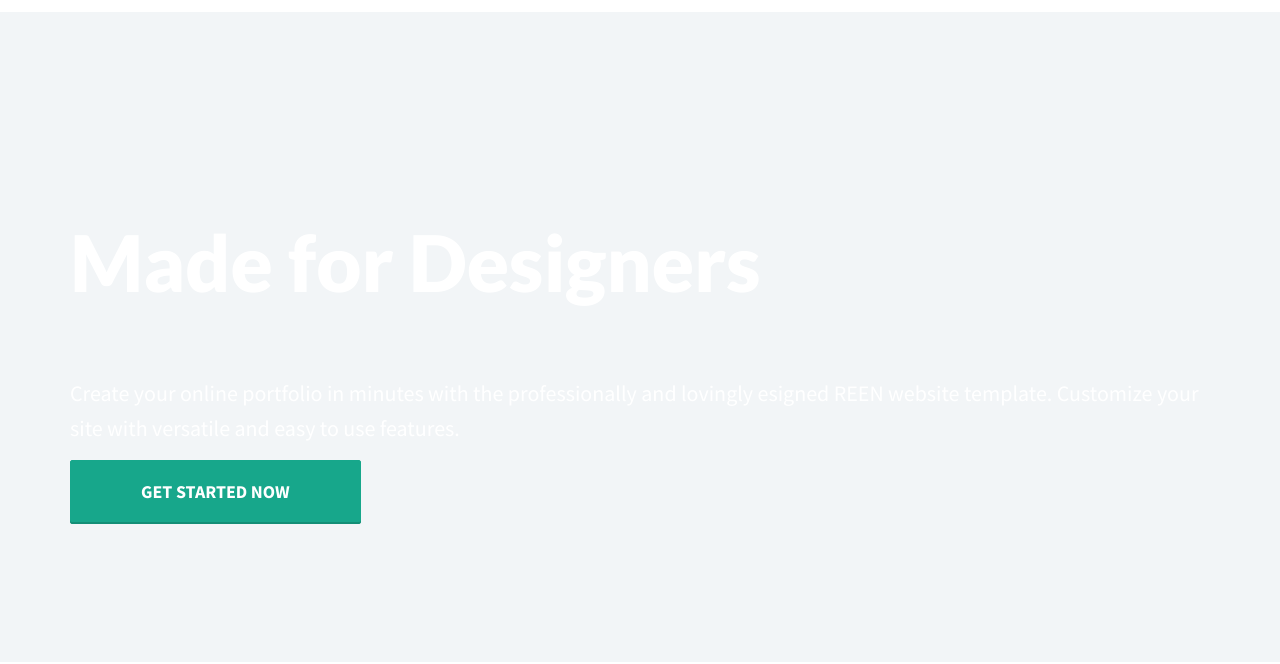
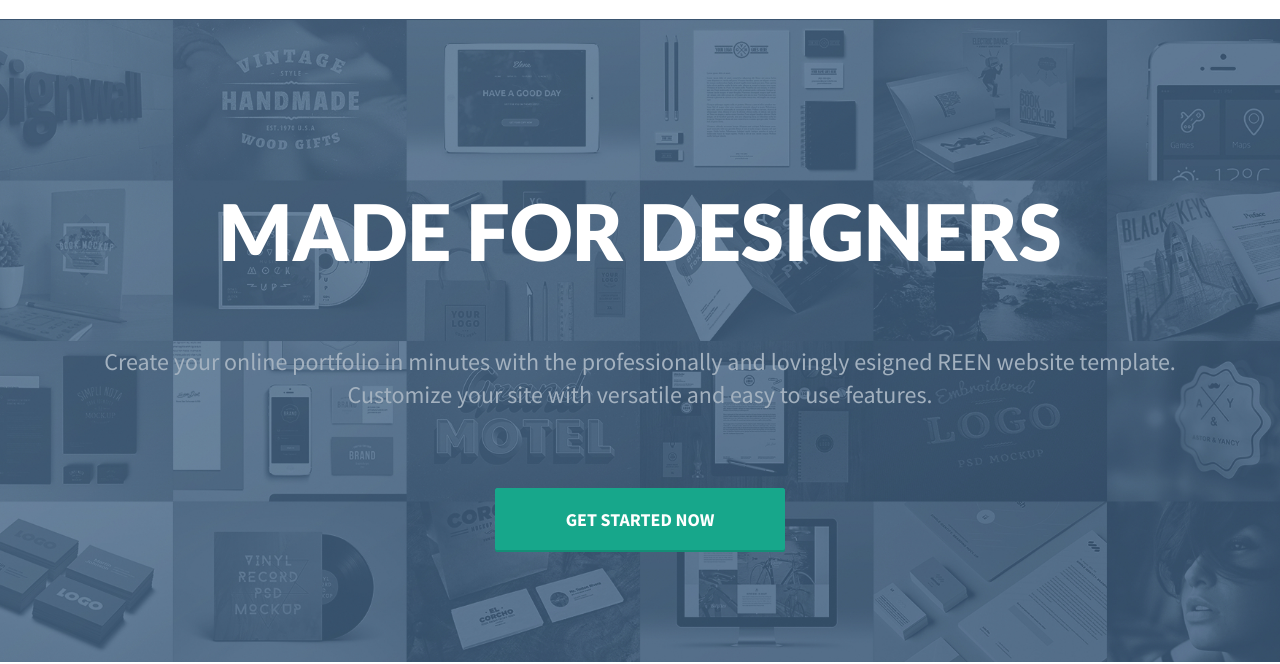
Before and after one commit to denistrator/spalah-lessons--task-11, a website: page index.html in a window 1280 px wide. Shown: the part 139-803 px from the top of the page. Drawn offline with nearby package versions, Linux system fonts and the light colour scheme.

Commit message:
style jumbotron

```diff
--- a/index.html
+++ b/index.html
@@ -128,12 +128,14 @@
 					</header>
 				</div><!-- block-inner -->
 			</div><!-- block-header -->
-			<div class="block-content block-inverse block-gray-light-dark">
+			<div class="block-content block-inverse jumbotron">
 				<div class="block-inner">
-					<div class="container">
-						<h1 class="">Made for Designers</h1>
-						<p class="lead">Create your online portfolio in minutes with the professionally and lovingly esigned REEN website template. Customize your site with versatile and easy to use features.</p>
-						<a href="#" class="btn btn-lg">Get started now</a>
+					<div class="text-center">
+						<div class="container">
+							<h1 class="text-uppercase">Made for Designers</h1>
+							<p class="lead jumbotron-desc">Create your online portfolio in minutes with the professionally and lovingly esigned REEN website template. Customize your site with versatile and easy to use features.</p>
+							<a href="#" class="btn btn-lg jumbotron-btn">Get started now</a>
+						</div>
 					</div>
 				</div>
 			</div><!-- block-inner -->
--- a/src/scss/all.scss
+++ b/src/scss/all.scss
@@ -57,6 +57,7 @@
 // @import "../../bower_components/bootstrap/scss/pagination";
 // @import "../../bower_components/bootstrap/scss/tags";
 // @import "../../bower_components/bootstrap/scss/jumbotron";
+@import "components/jumbotron";
 // @import "../../bower_components/bootstrap/scss/alert";
 // @import "../../bower_components/bootstrap/scss/progress";
 // @import "../../bower_components/bootstrap/scss/media";
--- a/src/scss/components/_global.scss
+++ b/src/scss/components/_global.scss
@@ -69,6 +69,9 @@ div[class *="img-holder"] {
 	&-center {
 		text-align: center;
 	}
+	&-uppercase {
+		text-transform: uppercase;
+	}
 }
 
 .pull-left {
--- /dev/null
+++ b/src/scss/components/_jumbotron.scss
@@ -0,0 +1,16 @@
+.jumbotron {
+	background-color: #3b5570;
+	background-image: url('../images/jumbotron-bg.jpg');
+	background-repeat: no-repeat;
+	background-position: center;
+	background-size: cover;
+	&-desc {
+		color: #a3b1bf;
+		font-size: 24px;
+		line-height: 1.38;
+	}
+	&-btn {
+		margin-top: (63 / 1170 * 100%);
+		margin-bottom: 10px;
+	}
+}
```
Also changed, not shown: dist/css/all.css, dist/images/jumbotron-bg.jpg (added), src/images/jumbotron-bg.jpg (added).
